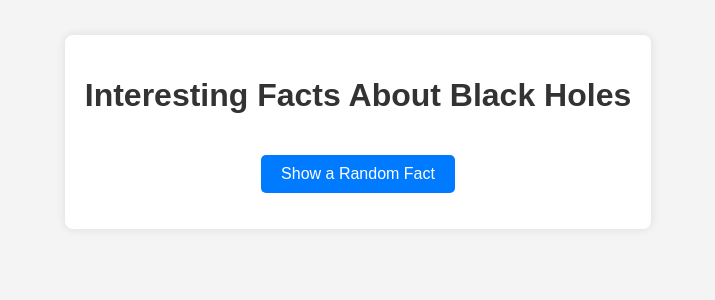
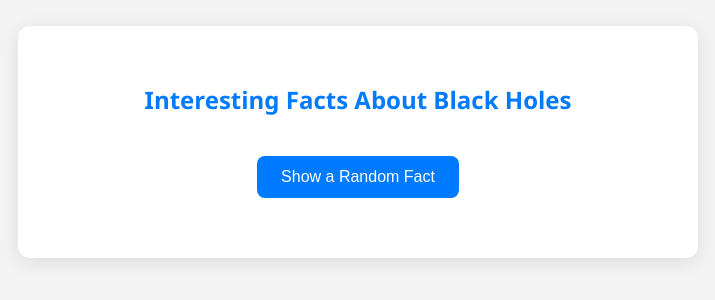
Before and after one commit to Govind0506/Black_Holes_Facts, a plain HTML site: page index.html in a window 1280 px wide. Shown: the part 268-568 px from the top of the page, without its empty margins (282-997 px from the left). Drawn offline with Linux system fonts and the light colour scheme.

Commit message:
Update index.html

```diff
--- a/index.html
+++ b/index.html
@@ -5,38 +5,68 @@
     <meta name="viewport" content="width=device-width, initial-scale=1.0">
     <title>Black Hole Facts</title>
     <style>
+        :root {
+            --primary-color: #007BFF;
+            --hover-color: #0056b3;
+            --background-color: #f4f4f4;
+            --text-color: #333;
+            --container-bg-color: #fff;
+            --font-family: 'Segoe UI', Tahoma, Geneva, Verdana, sans-serif;
+        }
+
         body {
-            font-family: Arial, sans-serif;
-            background-color: #f4f4f4;
-            color: #333;
+            font-family: var(--font-family);
+            background-color: var(--background-color);
+            color: var(--text-color);
             display: flex;
             justify-content: center;
             align-items: center;
             height: 100vh;
             margin: 0;
+            padding: 10px;
         }
 
         .container {
             text-align: center;
-            background: white;
-            padding: 20px;
-            border-radius: 8px;
-            box-shadow: 0 0 10px rgba(0,0,0,0.1);
+            background: var(--container-bg-color);
+            padding: 40px;
+            border-radius: 12px;
+            box-shadow: 0 4px 20px rgba(0,0,0,0.1);
+            width: 90%;
+            max-width: 600px;
+            transition: transform 0.3s ease-in-out;
+        }
+
+        .container:hover {
+            transform: scale(1.03);
+        }
+
+        h1 {
+            margin-bottom: 20px;
+            font-size: 24px;
+            color: var(--primary-color);
         }
 
         button {
-            background-color: #007BFF;
+            background-color: var(--primary-color);
             color: white;
             border: none;
-            padding: 10px 20px;
+            padding: 12px 24px;
             margin-top: 20px;
-            border-radius: 5px;
+            border-radius: 8px;
             cursor: pointer;
             font-size: 16px;
+            transition: background-color 0.3s;
         }
 
         button:hover {
-            background-color: #0056b3;
+            background-color: var(--hover-color);
+        }
+
+        p {
+            margin-top: 20px;
+            font-size: 16px;
+            line-height: 1.6;
         }
     </style>
 </head>
```
